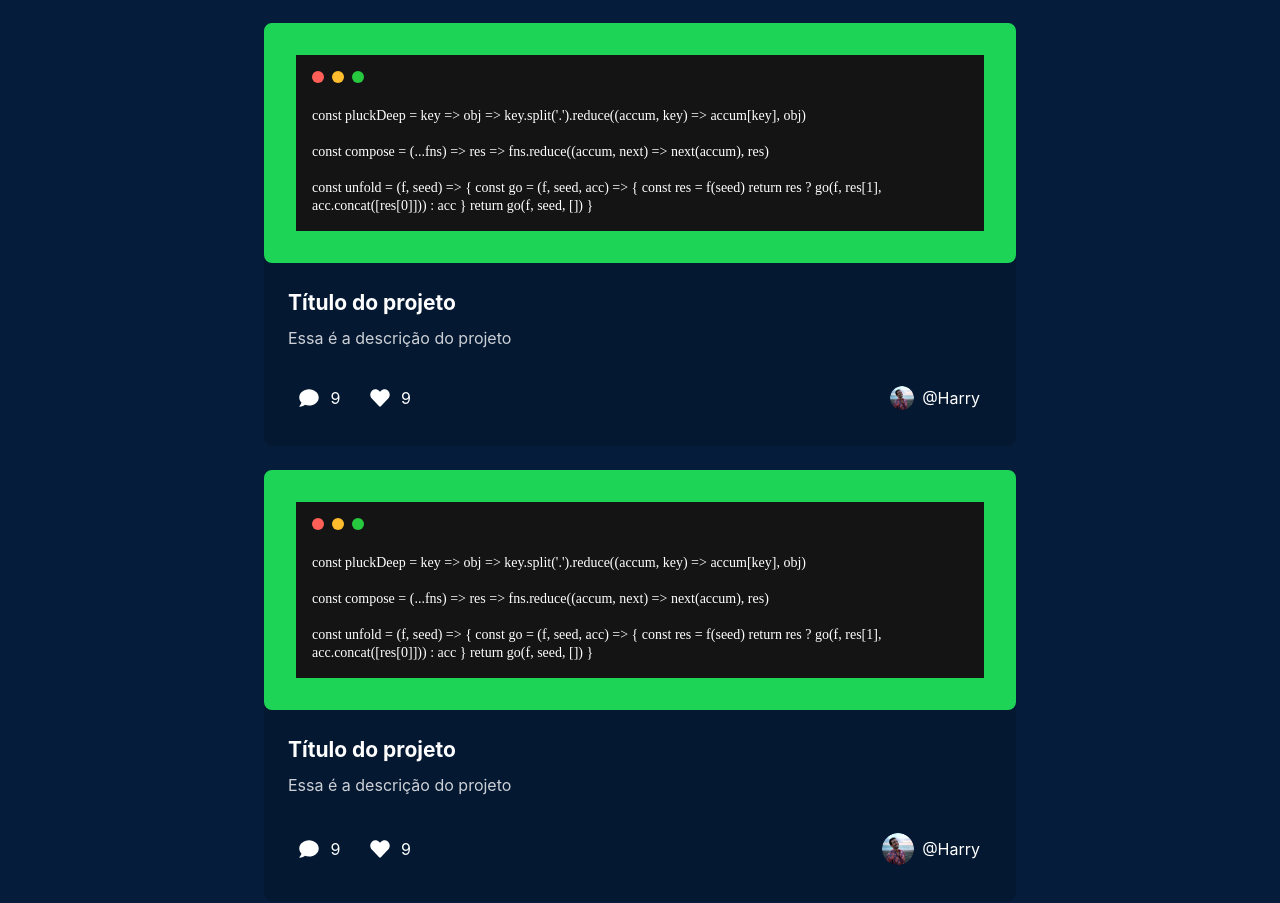
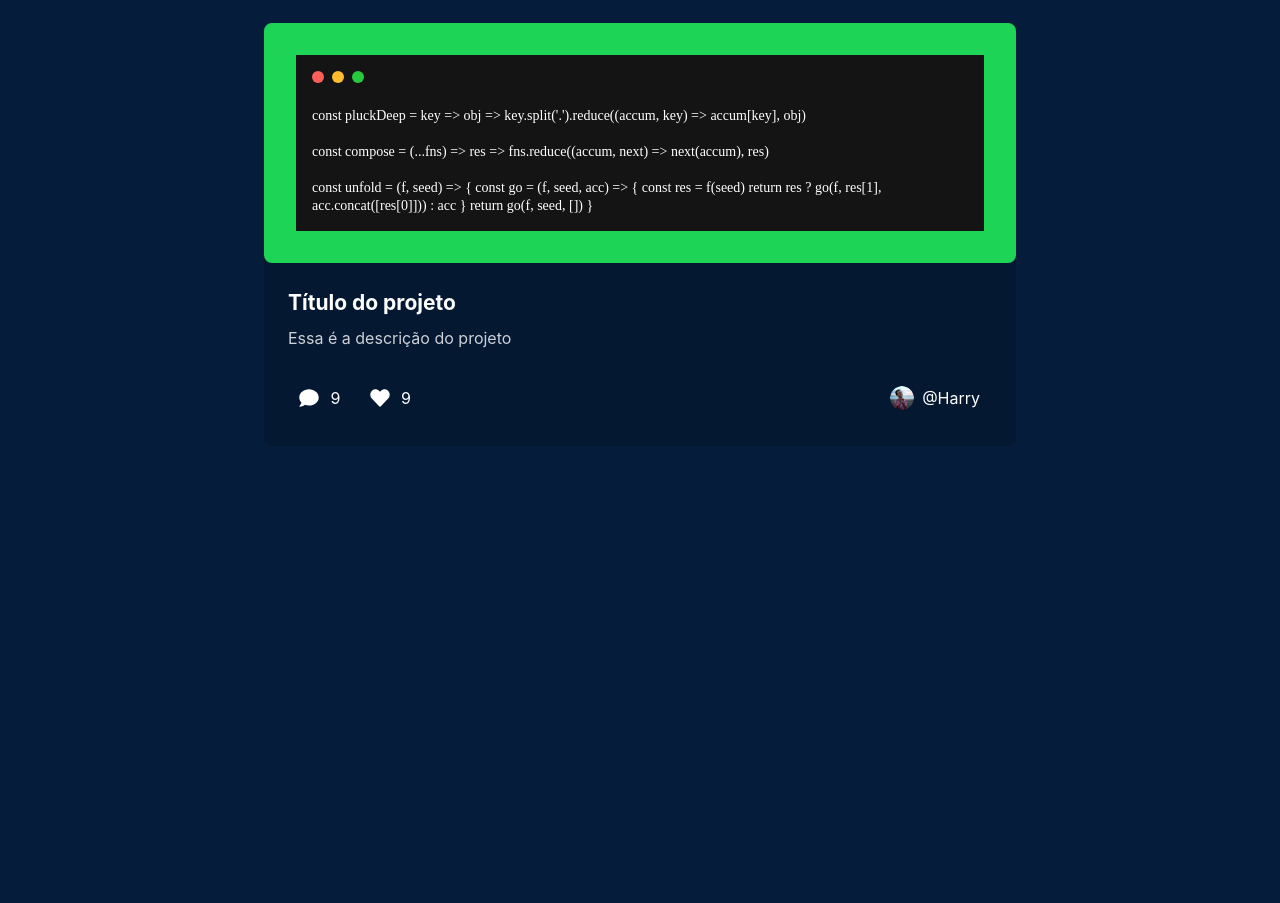
Before and after one commit to daniel-ben/alura-challenge-2, a plain HTML site: page telas/comunidade.html in a window 1280 px wide. Shown: the part 89-992 px from the top of the page. After the commit the page ends 800 px from the top, so only its background shows below. Drawn offline with Linux system fonts and the light colour scheme.

Commit message:
update readme

```diff
--- /dev/null
+++ b/service/client-service.js
@@ -0,0 +1,5 @@
+const http = new XMLHttpRequest();
+
+http.open('GET', 'http://localhost:3000/db.json');
+
+http.send();
--- a/telas/comunidade.html
+++ b/telas/comunidade.html
@@ -103,59 +103,6 @@
           </div>
         </div>
 
-        <div class="card">
-
-          <div class="code-editor__container">
-
-            <div class="code-editor__dots">
-              <div class="dots first_dot"></div>
-              <div class="dots second_dot"></div>
-              <div class="dots three_dot"></div>
-            </div>
-
-            <p class="code-editor__code">
-              const pluckDeep = key => obj => key.split('.').reduce((accum, key) => accum[key], obj)
-              <br><br>
-              const compose = (...fns) => res => fns.reduce((accum, next) => next(accum), res)
-              <br><br>
-              const unfold = (f, seed) => {
-                const go = (f, seed, acc) => {
-                  const res = f(seed)
-                  return res ? go(f, res[1], acc.concat([res[0]])) : acc
-                }
-                return go(f, seed, [])
-              }
-            </p>
-          </div>
-
-          <div class="card-info">
-            <p class="title-typ card-info__title">Título do projeto</p>
-            <p class="body-typ card-info__description">Essa é a descrição do projeto</p>
-
-            <div class="card-actions">
-
-              <div class="card-actions__buttons-container">
-
-                <div class="card-actions__buttons card-actions__comments">
-                  <img src="../assets/img/comment.svg" alt="ícone de comentários" class="card-actions__icon">
-                  <span class="body-typ card-actions__numbers">9</span>
-                </div>
-
-                <div class="card-actions__buttons card-actions__likes">
-                  <img src="../assets/img/like.svg" alt="ícone de comentários" class="card-actions__icon" data-like-button>
-                  <span class="body-typ card-actions__numbers">9</span>
-                </div>
-
-              </div>
-
-              <div class="user card__user">
-                <img src="../assets/img/Photo.png" alt="Foto do usuário" class="user-photo">
-                <p class="body-typ">@Harry</p>
-              </div>
-
-            </div>
-          </div>
-        </div>
       </section>
     </main>
 
```
Also changed, not shown: README.md.
